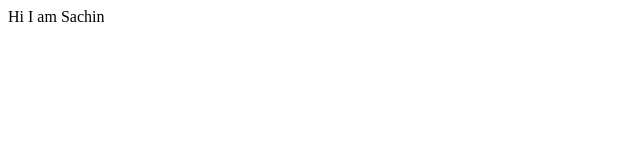
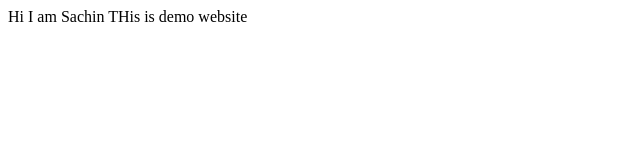
Before and after one commit to sachinbhawar2014/student-data-portfolio, a plain HTML site: page index.html in a window 1280 px wide. Shown: the whole page, without its empty margins (0-640 px from the left). Drawn offline with Linux system fonts and the light colour scheme.

Commit message:
Update index.html

```diff
--- a/index.html
+++ b/index.html
@@ -8,5 +8,6 @@
 </head>
 <body>
     Hi I am Sachin
+    THis is demo website
 </body>
 </html>
```
